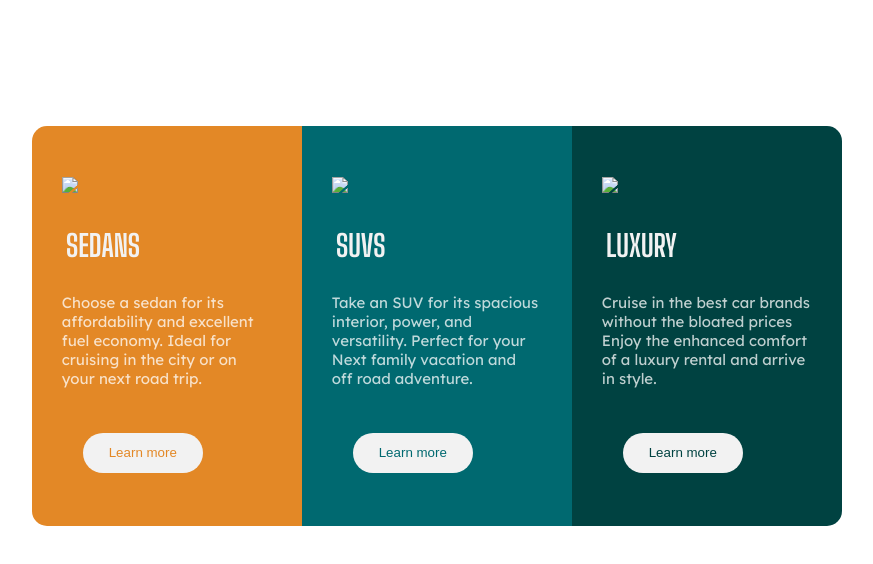
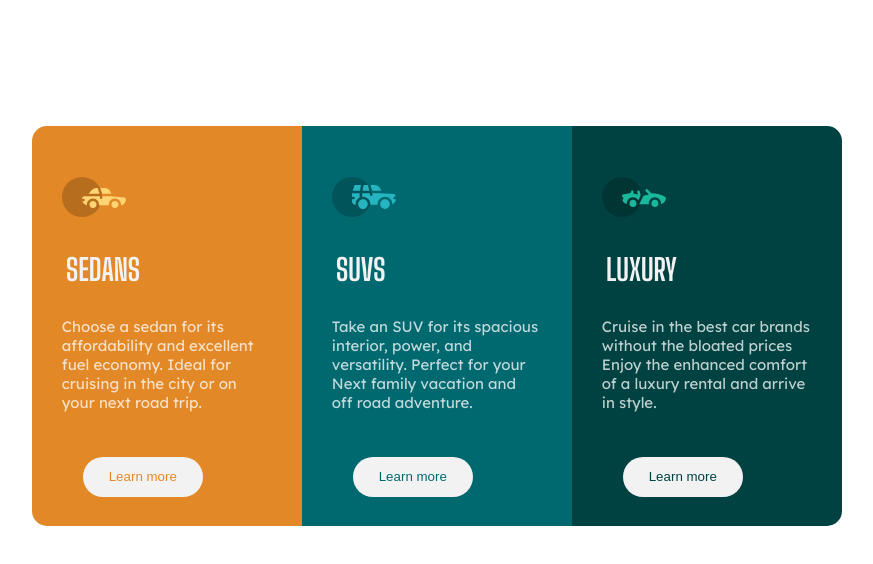
Before and after one commit to jo-esign/flex-box-, a plain HTML site: page index.html in a window 1280 px wide. Shown: the whole page, without its empty margins (229-1102 px from the left). Drawn offline with Linux system fonts and the light colour scheme; the site is published under a folder, as on GitHub Pages, so addresses that start at the root find nothing.

Commit message:
initial commit

```diff
--- a/index.html
+++ b/index.html
@@ -15,7 +15,7 @@
 <body>
   <div class="container">
     <div class="box-i">
-      <img src="/icon-sedans.svg">
+      <img src="icon-sedans.svg">
       <h3>SEDANS</h3>
    <p>
         Choose a sedan for its<br>
@@ -29,7 +29,7 @@
 
 
     <div class="box-ii">
-      <img src="/icon-suvs.svg">
+      <img src="icon-suvs.svg">
       <h3>SUVS</h3>
       <p>
         Take an SUV for its spacious<br>
@@ -43,7 +43,7 @@
 
 
     <div class="box-iii">
-      <img src="/icon-luxury.svg">
+      <img src="icon-luxury.svg">
       <h3>LUXURY</h3>
       <p>
         Cruise in the best car brands<br>
```
